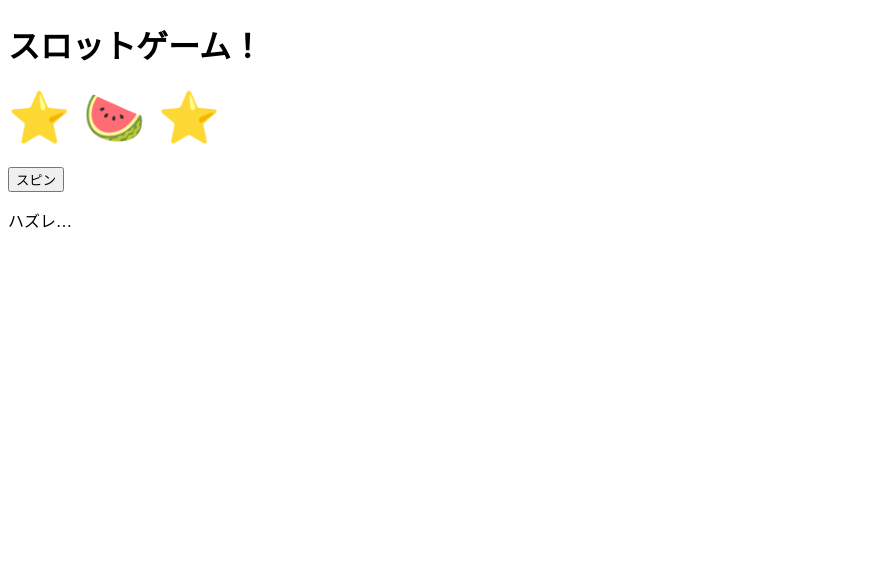
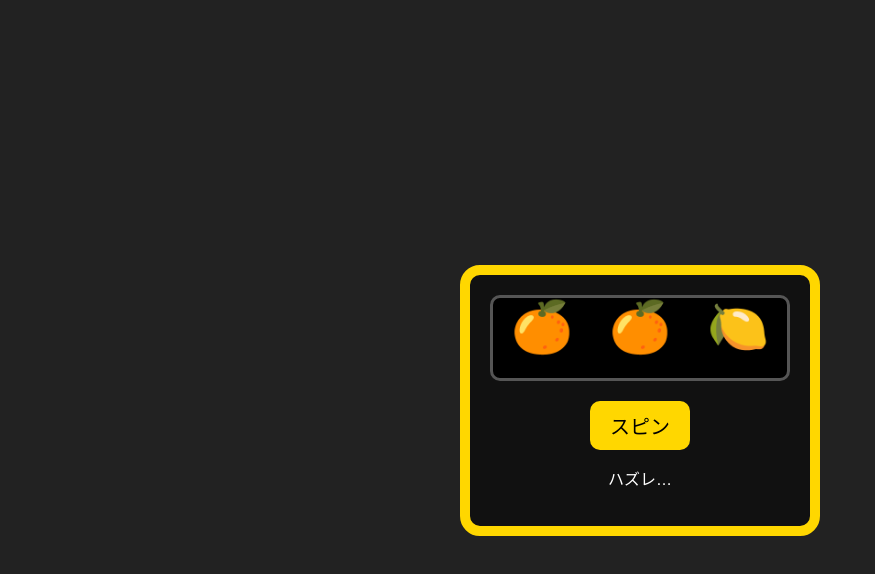
Before and after one commit to yuki7373/line-game-test, a plain HTML site: page index.html in a window 1280 px wide. Both pictures are taken after a click on the button "スピン". Shown: the whole page, without its empty margins (0-875 px from the left). Drawn offline with Linux system fonts and the light colour scheme.

Commit message:
Update index.html

```diff
--- a/index.html
+++ b/index.html
@@ -1,41 +1,103 @@
 <!DOCTYPE html>
-<html>
+<html lang="ja">
 <head>
-  <title>スロットゲーム</title>
+<meta charset="UTF-8">
+<meta name="viewport" content="width=device-width, initial-scale=1.0">
+<title>ジャグラー風スロット</title>
 <style>
-    #slot {
+  body {
+    margin: 0;
+    padding: 0;
+    background: #222;
+    color: #fff;
+    display: flex;
+    justify-content: center;
+    align-items: center;
+    height: 100vh;
+    font-family: sans-serif;
+  }
+  .slot-container {
+    text-align: center;
+    background: #111;
+    border: 10px solid gold;
+    border-radius: 20px;
+    padding: 20px;
+    width: 300px;
+  }
+  .reels {
+    display: flex;
+    justify-content: space-between;
+    margin-bottom: 20px;
+    height: 80px;
+    overflow: hidden;
+    border: 3px solid #555;
+    border-radius: 10px;
+    background: #000;
+  }
+  .reel {
+    flex: 1;
+    display: flex;
+    flex-direction: column;
+    justify-content: flex-start;
+    align-items: center;
     font-size: 50px;
-      margin-bottom: 20px;
+    transition: transform 0.5s ease-out;
+  }
+  button {
+    padding: 10px 20px;
+    font-size: 20px;
+    border: none;
+    border-radius: 10px;
+    background: gold;
+    color: #000;
+    cursor: pointer;
   }
 </style>
 </head>
 <body>
-  <h1>スロットゲーム！</h1>
-  <div id="slot">🍒 🍋 🍉</div>
+
+<div class="slot-container">
+  <div class="reels">
+    <div class="reel" id="reel1">🍒</div>
+    <div class="reel" id="reel2">🍋</div>
+    <div class="reel" id="reel3">🍉</div>
+  </div>
   <button onclick="spin()">スピン</button>
   <p id="result"></p>
+</div>
 
 <script>
 const symbols = ['🍒','🍋','🍉','🍊','⭐','7'];
 
 function spin() {
-      // 3つのリールの絵柄をランダムで決定
-      const reel1 = symbols[Math.floor(Math.random()*symbols.length)];
-      const reel2 = symbols[Math.floor(Math.random()*symbols.length)];
-      const reel3 = symbols[Math.floor(Math.random()*symbols.length)];
+  const reels = [document.getElementById('reel1'), document.getElementById('reel2'), document.getElementById('reel3')];
 
-      // スロット画面に表示
-      document.getElementById("slot").innerText = `${reel1} ${reel2} ${reel3}`;
+  reels.forEach((reel, index) => {
+    let spins = 10 + Math.floor(Math.random() * 10); // くるくる回る回数
+    let currentIndex = 0;
+    let interval = setInterval(() => {
+      reel.innerText = symbols[currentIndex % symbols.length];
+      currentIndex++;
+      spins--;
+      if (spins <= 0) {
+        clearInterval(interval);
+      }
+    }, 100 + index*50); // リールごとに速度を少しずらす
+  });
 
-      // 結果判定
+  // 結果判定は少し遅らせる
+  setTimeout(() => {
+    const final = reels.map(r => r.innerText);
     let result;
-      if(reel1 === reel2 && reel2 === reel3) {
-        result = "🎉 当たり！🎉";
+    if(final[0] === final[1] && final[1] === final[2]){
+      result = "🎉 BIG WIN! 🎉";
     } else {
       result = "ハズレ…";
     }
-      document.getElementById("result").innerText = result;
+    document.getElementById('result').innerText = result;
+  }, 1500);
 }
 </script>
+
 </body>
 </html>
```
Lines whose indentation alone changed are shown as unchanged.
